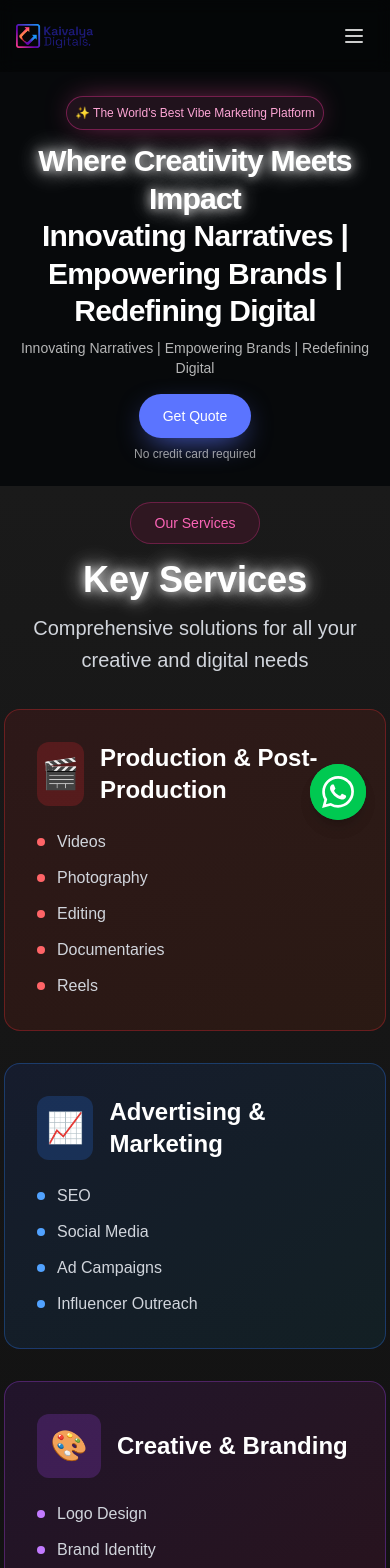
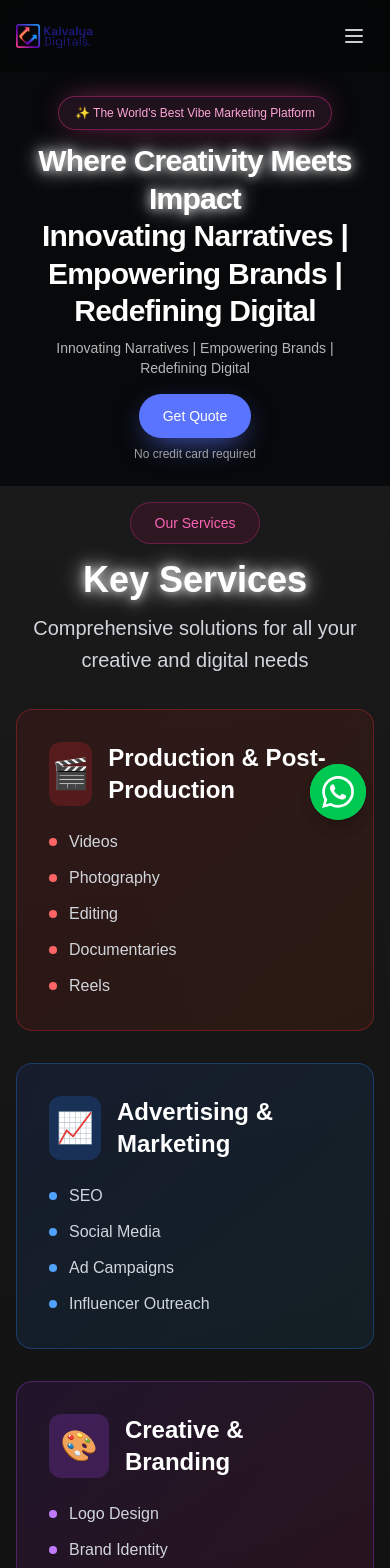
Before and after one commit to yashtyagi13/kaivalya, a Next.js app: page / in a window 390 px wide. Shown: the top 1568 px of the page. Built offline with nearby package versions, Linux system fonts and the light colour scheme.

Commit message:
revert changes

```diff
--- a/app/page.tsx
+++ b/app/page.tsx
@@ -239,8 +239,8 @@ export default function Home() {
       </div>
 
       {/* Hero */}
-      <main id="home" className="relative mx-auto w-full px-1 sm:px-6 lg:px-8 pt-24 sm:pt-20 lg:pt-24 pb-6 sm:pb-8 lg:pb-10 text-center">
-        <div className="inline-flex items-center gap-2 sm:gap-3 rounded-full border border-pink-500/40 bg-pink-400/10 px-2 sm:px-6 py-2 sm:py-3 text-xs sm:text-sm text-pink-300 shadow-[0_0_30px_-10px_rgba(236,72,153,1)]">
+      <main id="home" className="relative mx-auto max-w-6xl px-4 sm:px-6 lg:px-8 pt-24 sm:pt-20 lg:pt-24 pb-6 sm:pb-8 lg:pb-10 text-center">
+        <div className="inline-flex items-center gap-2 sm:gap-3 rounded-full border border-pink-500/40 bg-pink-400/10 px-4 sm:px-6 py-2 sm:py-3 text-xs sm:text-sm text-pink-300 shadow-[0_0_30px_-10px_rgba(236,72,153,1)]">
           ✨ The World&apos;s Best Vibe Marketing Platform
         </div>
         <h1 className="mt-3 sm:mt-4 text-3xl sm:text-4xl md:text-5xl lg:text-6xl xl:text-7xl font-semibold tracking-tight leading-tight">
@@ -248,10 +248,10 @@ export default function Home() {
           <br />
           <span className="text-pink-300 shining-text-shimmer">Innovating Narratives | Empowering Brands | Redefining Digital</span>
         </h1>
-        <p className="mx-auto mt-2 sm:mt-3 max-w-xl sm:max-w-2xl text-sm sm:text-base lg:text-lg text-white/70 px-1 sm:px-4">
+        <p className="mx-auto mt-2 sm:mt-3 max-w-xl sm:max-w-2xl text-sm sm:text-base lg:text-lg text-white/70 px-4">
           Innovating Narratives | Empowering Brands | Redefining Digital
         </p>
-        <div className="mt-4 sm:mt-5 flex items-center justify-center px-1 sm:px-4">
+        <div className="mt-4 sm:mt-5 flex items-center justify-center px-4">
           <a id="contact" href="https://wa.me/918299759969?text=Hello%2C%20I%20want%20Information%20About%20Kaivalya%20Digitals%20Services" target="_blank" rel="noopener noreferrer" className="rounded-full bg-[#5b74ff] hover:bg-[#6c83ff] px-6 sm:px-8 py-3 sm:py-4 text-sm sm:text-base font-medium text-white shadow-[0_10px_30px_-10px_rgba(91,116,255,.9)] transition-all duration-300">
             Get Quote
           </a>
@@ -263,7 +263,7 @@ export default function Home() {
 
       {/* Services Section */}
       <section id="services" className="relative py-4 sm:py-6 lg:py-8 bg-gradient-to-b from-[#1a1a1a] to-[#0a0a0a]">
-        <div className="w-full mx-auto px-1 sm:px-6 lg:px-8">
+        <div className="max-w-7xl mx-auto px-4 sm:px-6 lg:px-8">
           {/* Section Header */}
           <div className="text-center mb-8">
             <div className="inline-block bg-pink-900/20 border border-pink-500/30 rounded-full px-6 py-2 mb-4">
@@ -440,7 +440,7 @@ export default function Home() {
 
       {/* About Us Section */}
       <section id="about" className="relative py-8 sm:py-10 lg:py-12 bg-gradient-to-b from-[#0a0a0a] to-[#1a1a1a]">
-        <div className="w-full mx-auto px-1 sm:px-6 lg:px-8">
+        <div className="max-w-7xl mx-auto px-4 sm:px-6 lg:px-8">
           <div className="grid lg:grid-cols-2 gap-12 lg:gap-16 items-center">
             {/* Left Side - Content */}
             <div>
```
